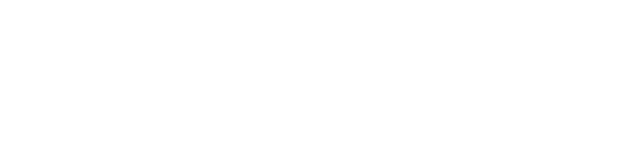
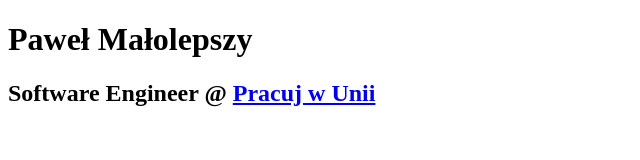
Before and after one commit to phpeek/phpeek.com, a Gatsby site: page / in a window 1280 px wide. Shown: the whole page, without its empty margins (0-640 px from the left). Built offline with nearby package versions, Linux system fonts and the light colour scheme; Gatsby itself is replaced by a stand-in of ours.

Commit message:
Adds basic personal info.

```diff
--- a/src/pages/index.js
+++ b/src/pages/index.js
@@ -2,6 +2,8 @@
 
 const IndexPage = () => (
   <div>
+    <h1>Paweł Małolepszy</h1>
+    <h2>Software Engineer @ <a href="https://www.pracujwunii.pl">Pracuj w Unii</a></h2>
   </div>
 )
 
```
